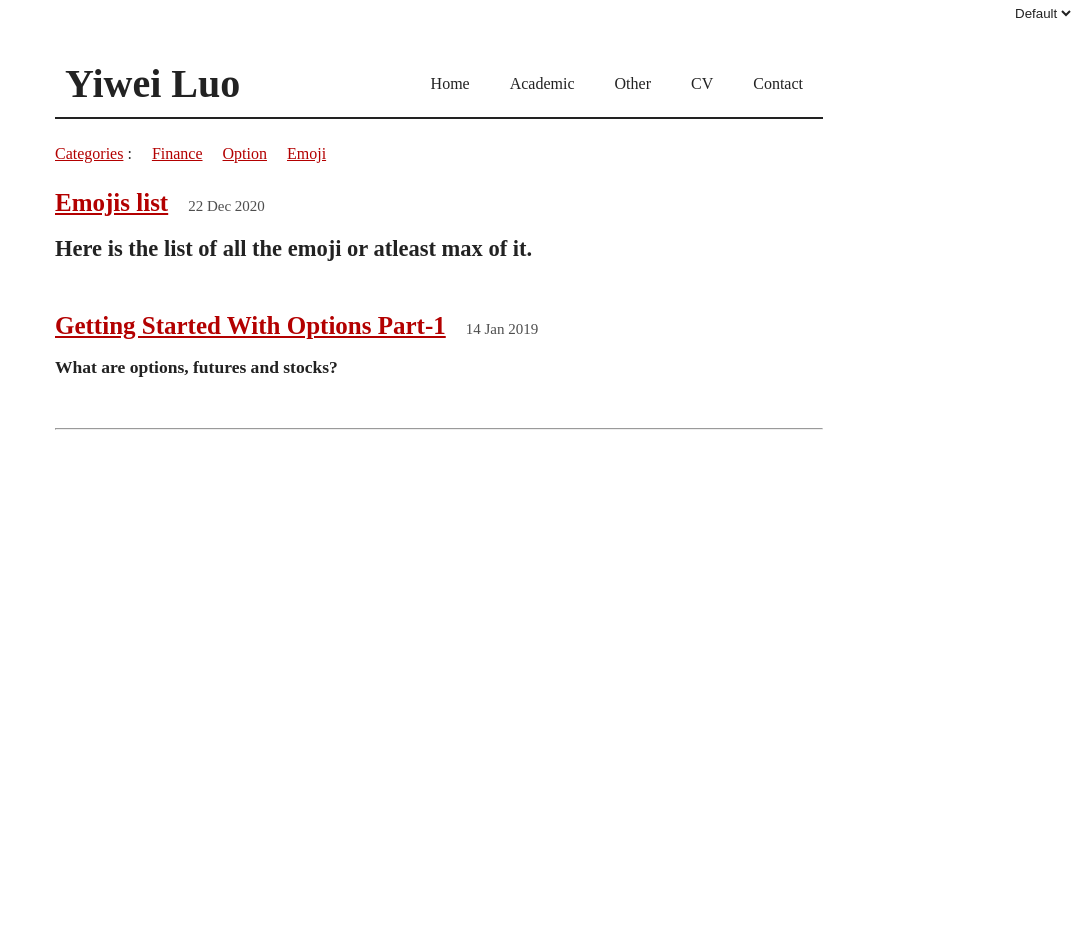
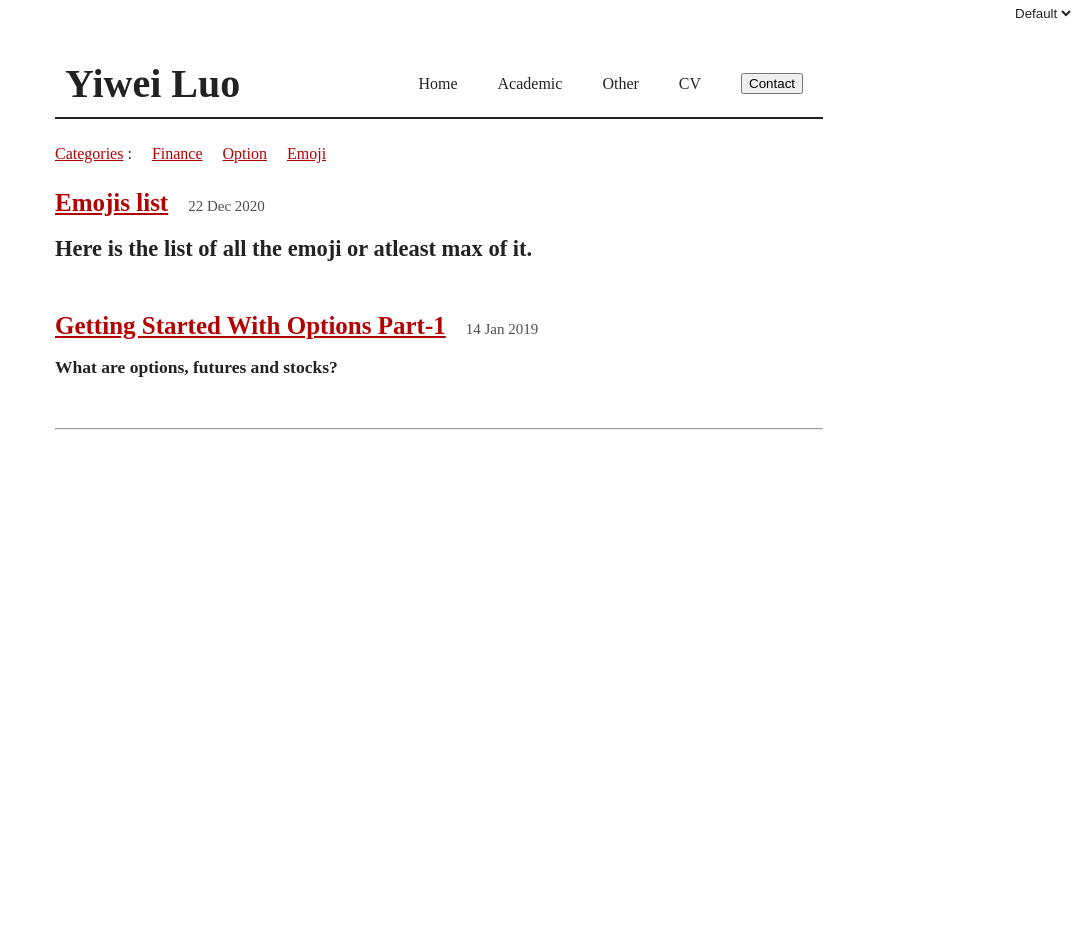
Before and after one commit to yiweiluo/yiweiluo.github.io, a Jekyll site: the page built from docs/blog.md, in a window 1280 px wide. Shown: the whole page, without its empty margins (201-1280 px from the left). Built offline with Jekyll 4.4.1, drawn with Linux system fonts in a browser that asks for light colours; the list of posts is cut into pages by our own code.

Commit message:
add contact button

```diff
--- a/docs/_includes/navigation.html
+++ b/docs/_includes/navigation.html
@@ -20,8 +20,20 @@
         </a>
       </li>
       <li>
-        <a href = "{{ site.resume_url | relative_url }}">
+        <button onclick="dispEl('contact_info_menu')">
           Contact
-        </a>
+        </button>
       </li>
 </ul>
+
+<ul class = "contact_info_menu" style="display:none">
+      <li>
+          yiweil [at] stanford [dot] edu
+      </li>
+      <li>
+          GitHub
+      </li>
+      <li>
+          Twitter
+      </li>
+</ul>
--- a/docs/assets/js/script.js
+++ b/docs/assets/js/script.js
@@ -28,3 +28,12 @@ function changeTheme(element, theme) {
 function capitalizeFirstLetter(string) {
   return string.charAt(0).toUpperCase() + string.slice(1);
 }
+
+function dispEl(elID) {
+  var x = document.getElementById(elID);
+  if (x.style.display === "none") {
+    x.style.display = "block";
+  } else {
+    x.style.display = "none";
+  }
+}
```
Also changed, not shown: 1 other file.
